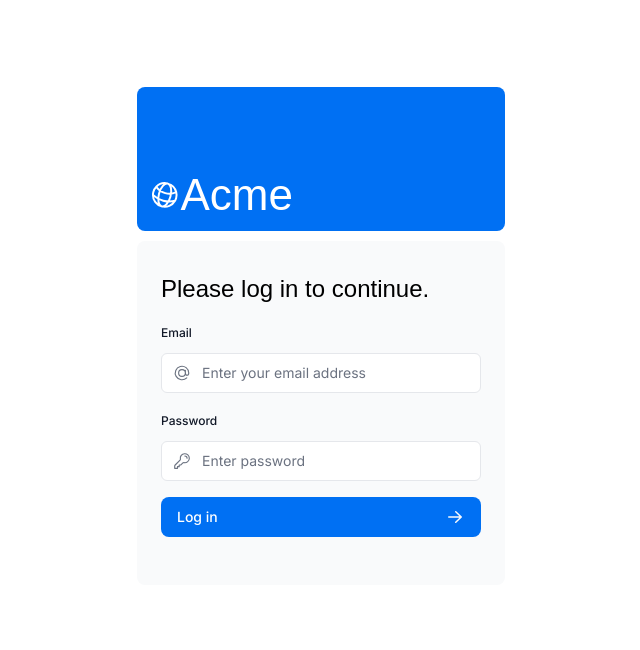
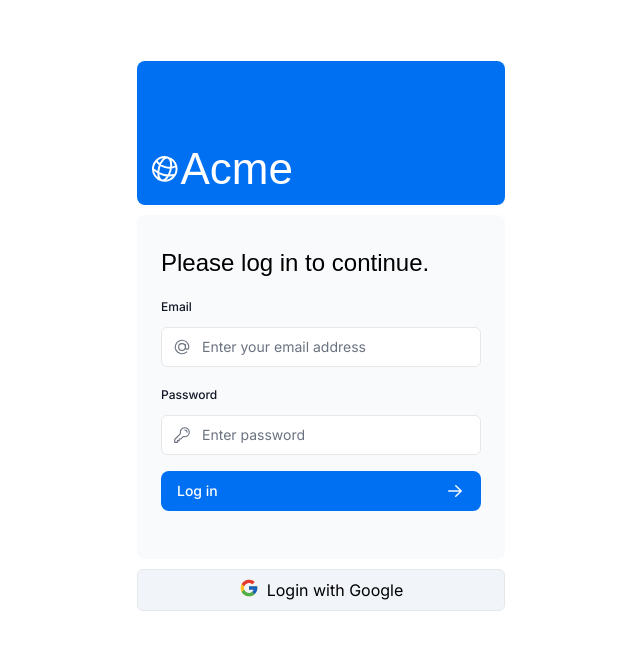
Before and after one commit to sofyanegi/jida-nextjs-dashboard, a Next.js app: page /login in a window 1280 px wide. Shown: the top 650 px of the page, without its empty margins (319-959 px from the left). Built offline with nearby package versions, Linux system fonts and the light colour scheme; no server answers; a web font is replaced by a local one.

Commit message:
feat(oauth): implement login with google

```diff
--- /dev/null
+++ b/app/api/auth/[...nextauth]/route.ts
@@ -0,0 +1,2 @@
+import { handlers } from '@/auth';
+export const { GET, POST } = handlers;
--- a/app/login/page.tsx
+++ b/app/login/page.tsx
@@ -1,6 +1,7 @@
 import AcmeLogo from '@/app/ui/acme-logo';
 import LoginForm from '@/app/ui/login-form';
 import { Suspense } from 'react';
+import SignIn from '../ui/sign-in-google';
 
 export default function LoginPage() {
   return (
@@ -13,6 +14,7 @@
         </div>
         <Suspense>
           <LoginForm />
+          <SignIn />
         </Suspense>
       </div>
     </main>
--- /dev/null
+++ b/app/ui/sign-in-google.tsx
@@ -0,0 +1,29 @@
+import { signIn } from '@/auth';
+
+export default function SignIn() {
+  return (
+    <form
+      action={async () => {
+        'use server';
+        await signIn('google');
+      }}
+    >
+      <button type="submit" className="w-full flex justify-center border p-2 rounded-md bg-slate-100 hover:bg-slate-200 focus:bg-slate-100">
+        <GoogleIcon />
+        <span className="ml-2">Login with Google</span>
+      </button>
+    </form>
+  );
+}
+
+const GoogleIcon = () => (
+  <svg aria-hidden="true" focusable="false" role="img" xmlns="http://www.w3.org/2000/svg" viewBox="0 0 48 48" className="size-5">
+    <path
+      fill="#fbc02d"
+      d="M43.611,20.083H42V20H24v8h11.303c-1.649,4.657-6.08,8-11.303,8c-6.627,0-12-5.373-12-12 s5.373-12,12-12c3.059,0,5.842,1.154,7.961,3.039l5.657-5.657C34.046,6.053,29.268,4,24,4C12.955,4,4,12.955,4,24s8.955,20,20,20 s20-8.955,20-20C44,22.659,43.862,21.35,43.611,20.083z"
+    />
+    <path fill="#e53935" d="M6.306,14.691l6.571,4.819C14.655,15.108,18.961,12,24,12c3.059,0,5.842,1.154,7.961,3.039 l5.657-5.657C34.046,6.053,29.268,4,24,4C16.318,4,9.656,8.337,6.306,14.691z" />
+    <path fill="#4caf50" d="M24,44c5.166,0,9.86-1.977,13.409-5.192l-6.19-5.238C29.211,35.091,26.715,36,24,36 c-5.202,0-9.619-3.317-11.283-7.946l-6.522,5.025C9.505,39.556,16.227,44,24,44z" />
+    <path fill="#1565c0" d="M43.611,20.083L43.595,20L42,20H24v8h11.303c-0.792,2.237-2.231,4.166-4.087,5.571 c0.001-0.001,0.002-0.001,0.003-0.002l6.19,5.238C36.971,39.205,44,34,44,24C44,22.659,43.862,21.35,43.611,20.083z" />
+  </svg>
+);
--- a/auth.ts
+++ b/auth.ts
@@ -5,6 +5,7 @@
 import type { User } from '@/app/lib/definitions';
 import bcrypt from 'bcrypt';
 import postgres from 'postgres';
+import Google from 'next-auth/providers/google';
 
 const sql = postgres(process.env.POSTGRES_URL!, { ssl: 'require' });
 
@@ -36,5 +37,6 @@
         return null;
       },
     }),
+    Google({ clientId: process.env.GOOGLE_CLIENT_ID, clientSecret: process.env.GOOGLE_CLIENT_SECRET }),
   ],
 });
```
